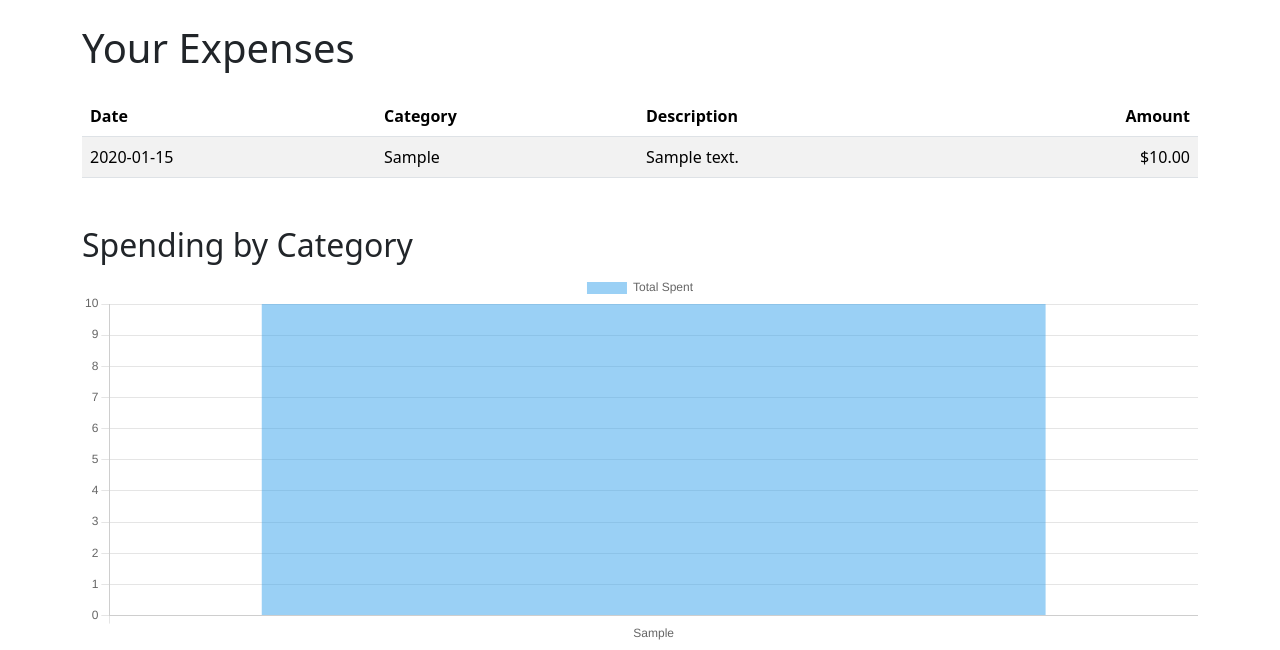
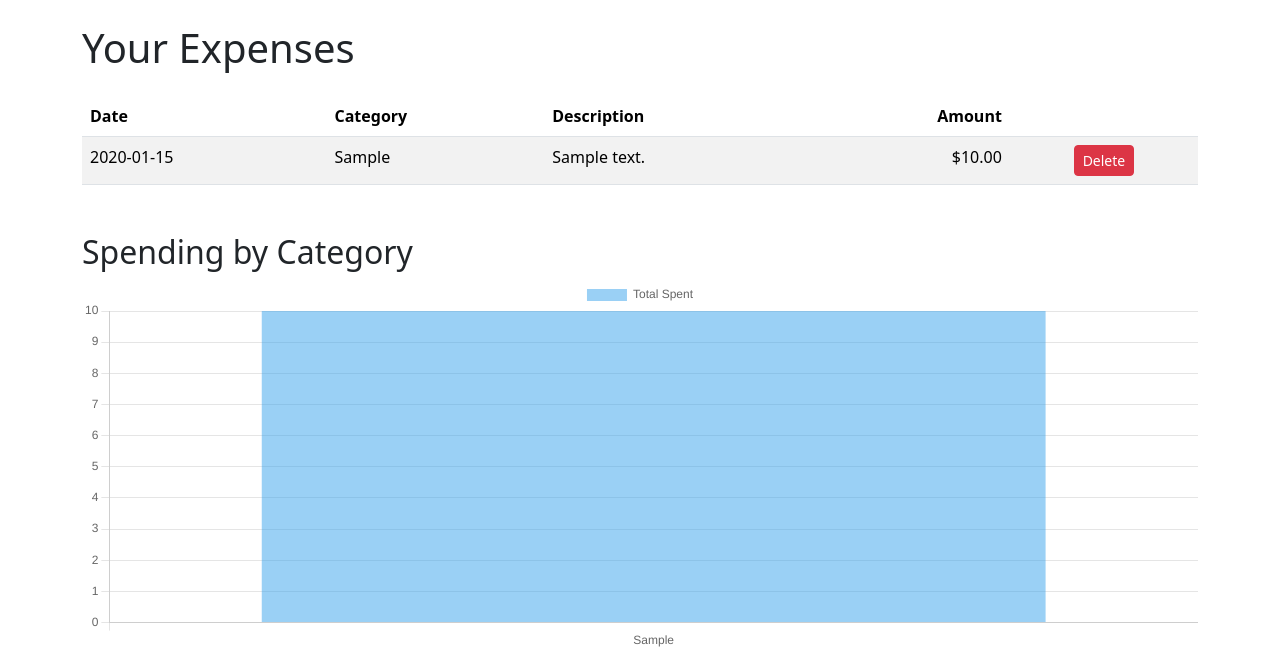
Before and after one commit to Tks23-hub/python-expense-tracker, a Flask app: page / in a window 1280 px wide. Shown: the part 56-706 px from the top of the page. Run offline with Flask 3, Linux system fonts and the light colour scheme; tables that the repository leaves empty hold one stand-in row (values such as "Sample post"); some libraries are stand-ins or nearby versions.

Commit message:
Add delete-expense feature; update README with delete route & button

```diff
--- a/app.py
+++ b/app.py
@@ -39,5 +39,15 @@ def data():
     totals     = [r[1] for r in results]
     return jsonify(categories=categories, totals=totals)
 
+@app.route('/delete/<int:expense_id>', methods=['POST'])
+def delete_expense(expense_id):
+    exp = Expense.query.get_or_404(expense_id)
+    db.session.delete(exp)
+    db.session.commit()
+    return redirect(url_for('index'))
+
+
+
+
 if __name__ == '__main__':
     app.run(debug=True)
--- a/templates/index.html
+++ b/templates/index.html
@@ -10,6 +10,8 @@ endblock %} {% block content %}
       <th>Category</th>
       <th>Description</th>
       <th class="text-end">Amount</th>
+      <th></th>
+      <!-- for the Delete button -->
     </tr>
   </thead>
   <tbody>
@@ -19,6 +21,15 @@ endblock %} {% block content %}
       <td>{{ e.category }}</td>
       <td>{{ e.description }}</td>
       <td class="text-end">${{ '%.2f'|format(e.amount) }}</td>
+      <td class="text-center">
+        <form
+          method="post"
+          action="{{ url_for('delete_expense', expense_id=e.id) }}"
+          onsubmit="return confirm('Delete this expense?');"
+        >
+          <button type="submit" class="btn btn-sm btn-danger">Delete</button>
+        </form>
+      </td>
     </tr>
     {% endfor %}
   </tbody>
```
Also changed, not shown: README.md, expenses.db.
